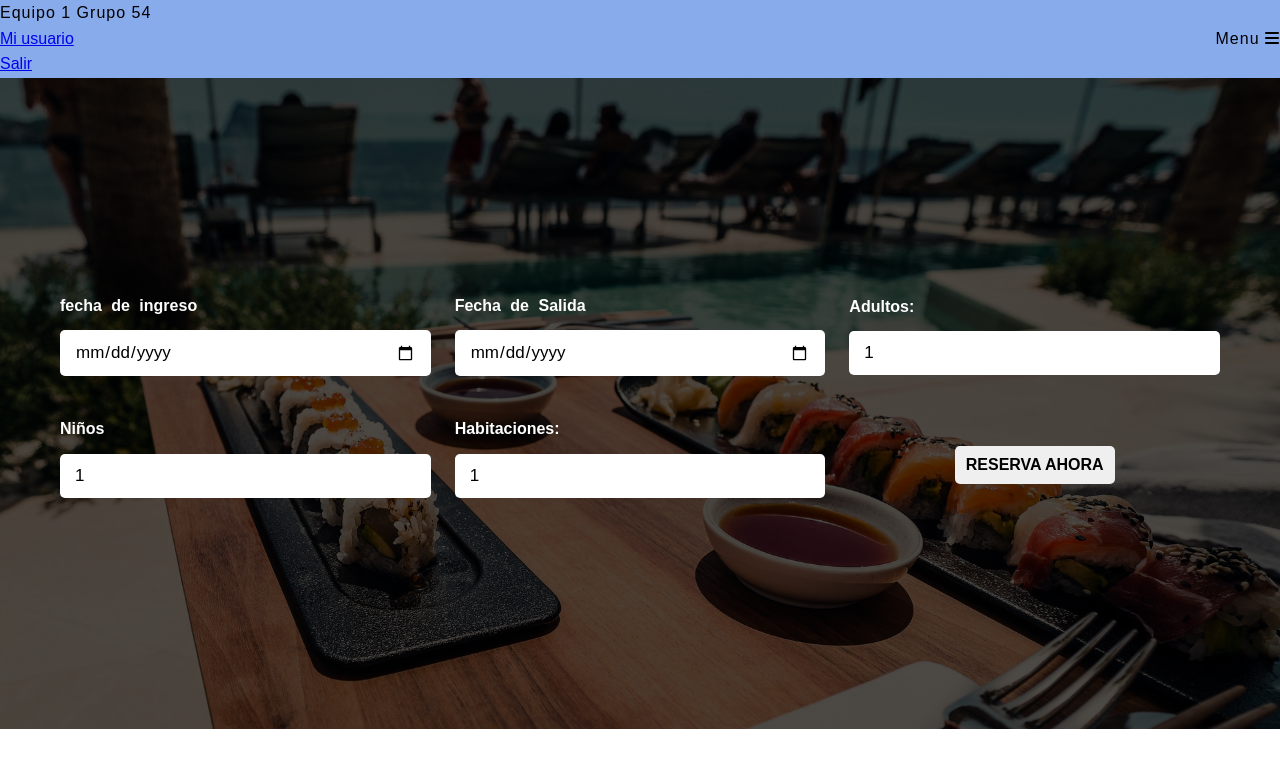
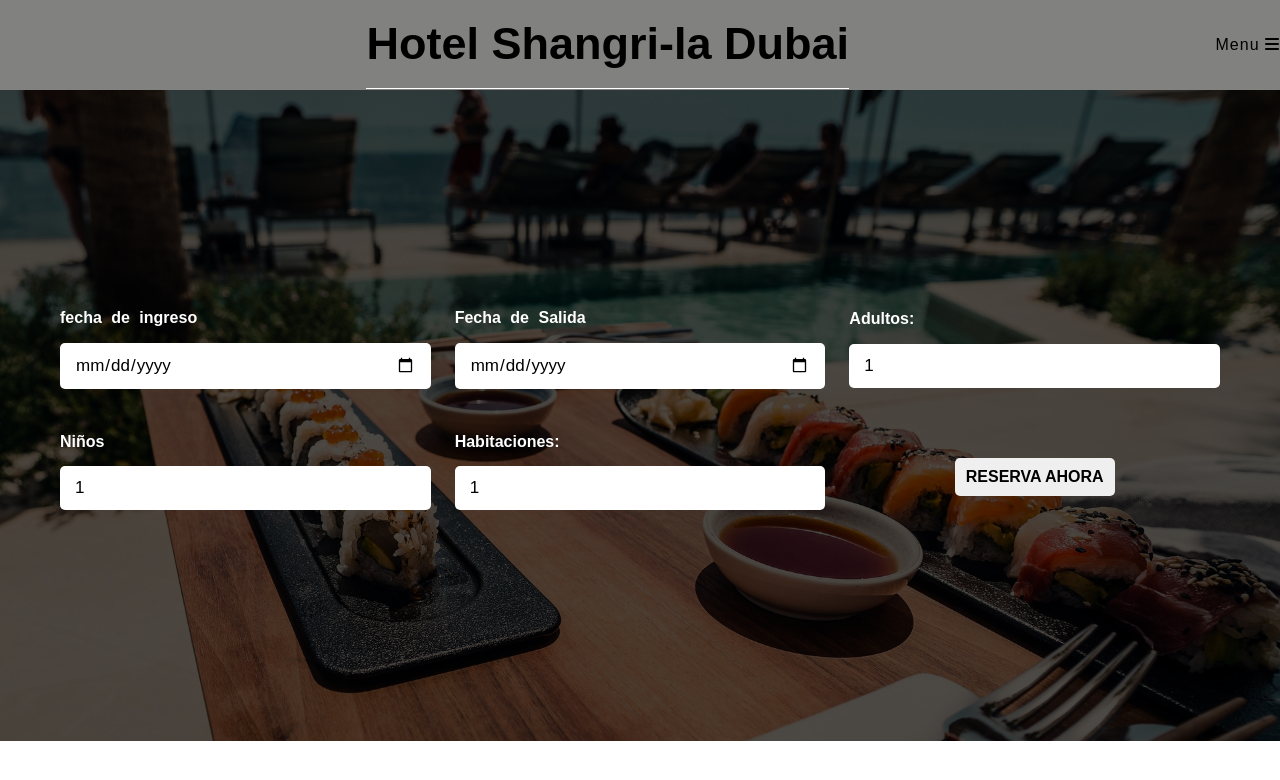
Before and after one commit to MichaelRangel/Sprint, a Flask app: page /reserva in a window 1280 px wide. Shown: the top 780 px of the page. Run offline with Flask 2, Linux system fonts and the light colour scheme; a user stored in the database is signed in; some libraries are stand-ins or nearby versions; some web fonts are replaced.

Commit message:
ajustes terminados

```diff
--- a/static/css/estilo.css
+++ b/static/css/estilo.css
@@ -91,7 +91,7 @@ img {
 }
 
 .cabecera1 {
-    background-color:#88abec;
+    background-color:#0e0e0c85;
     display: flex;
     flex-direction: column;
     align-content: stretch;
--- a/static/js/main.js
+++ b/static/js/main.js
@@ -23,6 +23,7 @@ $(document).ready(function() {
             confirmButtonText: '<i class="zmdi zmdi-run"></i> ¡Si, salir!',
             cancelButtonText: '<i class="zmdi zmdi-close-circle"></i> ¡No, cancelar!'
         }).then(function() {
+
             window.location.href = "{{url_for('main.logout')}}";
         });
     });
--- a/templates/reservas.html
+++ b/templates/reservas.html
@@ -18,10 +18,8 @@
     <!--Cabecera, se le agrega la clase para su identificacion en el css-->
     <header class="cabecera1" id="cabecera">
         <div class="cabecera-superior">
-            <div class="nombre-sitio">
-                <span> Equipo 1 Grupo 54</span>
-                <p><a class="link" href="/micuenta">Mi usuario</a></p>
-                <p><a href="{{url_for('main.logout')}}">Salir</a></p>
+            <div class="cabecera-boton flex">
+                <h2>Hotel Shangri-la Dubai</h2>
             </div>
             <div class="navegacion-sitio">
                 <span id="navegacion-btn">Menu <i class="fas fa-bars"></i></span>
@@ -34,15 +32,12 @@
 
     <!--Barra de navegabilidad-->
     <div class="menu" id="menu">
-        <span class="btn-cancelar" id="btn-cancelar">
-            <i class="fas fa-times"></i>
-        </span>
+
         <ul class="barra-menu">
-
-            <li> <a href="#cabecera">Inicio</a></li>
-            <li> <a href="#servicios">Servicios</a></li>
-            <li> <a href="#habitaciones">Habitaciones</a></li>
-            <li> <a href="#comentarios">Comentarios</a></li>
+            <li> <a class="link" href="/">Inicio</a></li>
+            <li> <a class="link" href="/#servicios">Servicios</a></li>
+            <li> <a class="link" href="/#habitaciones">Habitaciones</a></li>
+            <li> <a class="link" href="/#comentarios">Comentarios</a></li>
         </ul>
     </div>
     <!--Fin de la barra de navegabilidad-->
```
